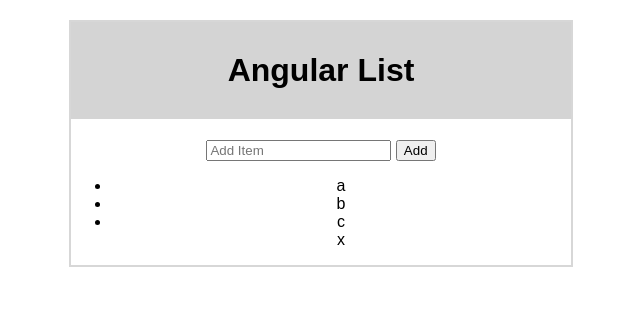
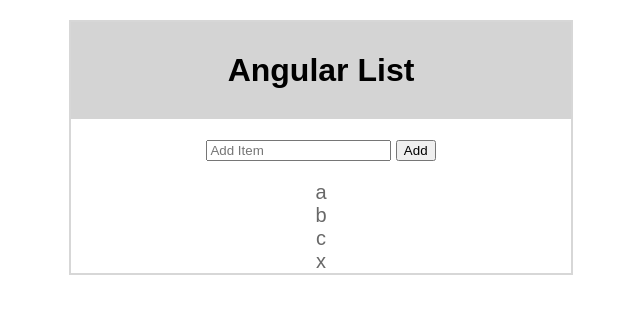
Before and after one commit to l33th/angular-list, a PHP site: page / in a window 1280 px wide. Shown: the top 314 px of the page, without its empty margins (319-959 px from the left). Run offline with PHP 8.4, Linux system fonts and the light colour scheme.

Commit message:
added style to ul

```diff
--- a/style.css
+++ b/style.css
@@ -13,3 +13,11 @@ h1 {
 	padding: 30px 0px;
 	margin-top: 0px;
 }
+
+ul {
+	list-style: none;
+	font-size: 20px;
+	color: #686868;
+	margin-left: -40px;
+	margin-bottom: 0px;
+}
```
